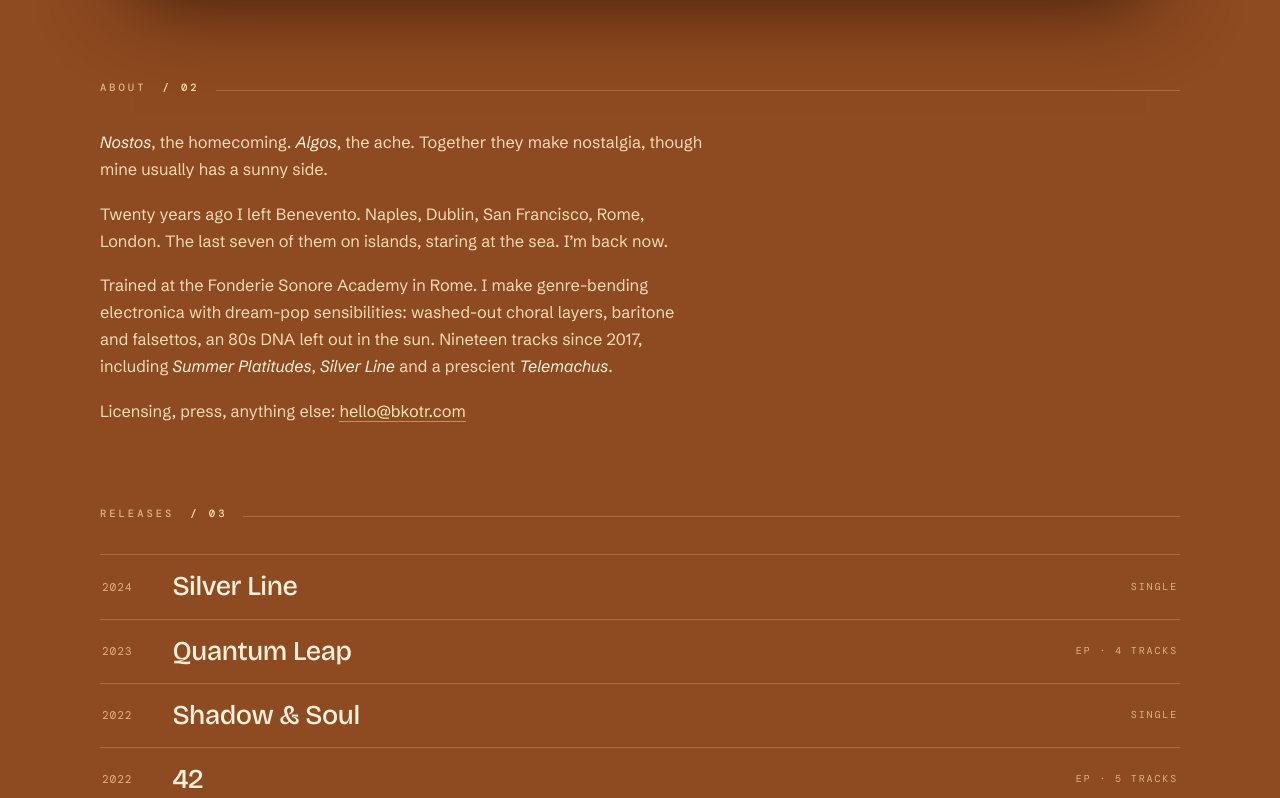
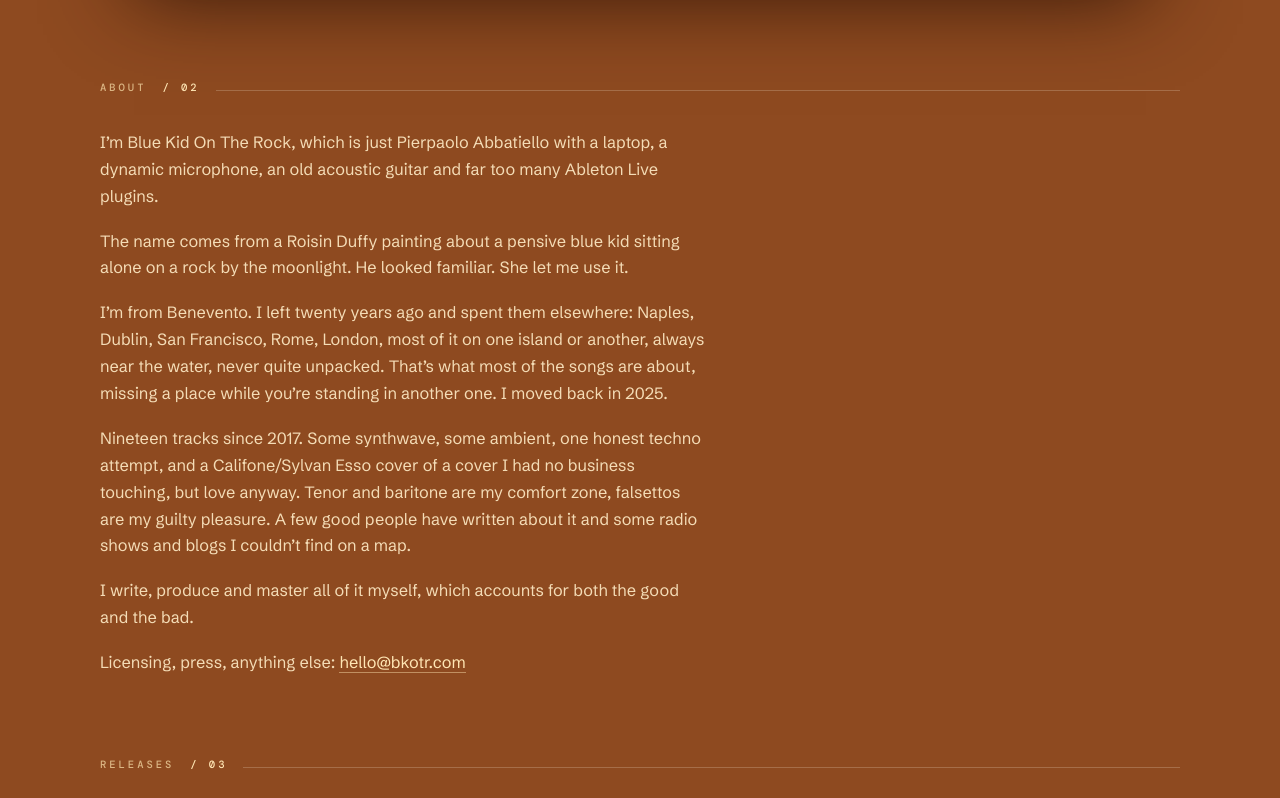
Before and after one commit to pabbatiello/bkotr-site, a plain HTML site: page index.html in a window 1280 px wide. Shown: the part 1284-2082 px from the top of the page. Drawn offline with nearby package versions, Linux system fonts and the light colour scheme; animation ran at ten frames a second; a web font is replaced by a local one.

Commit message:
Rewrite About with approved artist bio (name origin, cities, self-made, honest)
Co-Authored-By: Claude Opus 4.8 <noreply@anthropic.com>

```diff
--- a/index.html
+++ b/index.html
@@ -254,14 +254,11 @@ footer .sig{font-family:"Schibsted Grotesk",system-ui,sans-serif;font-style:ital
     <section id="about">
       <div class="head">About <b>/ 02</b></div>
       <div class="prose">
-        <p><em>Nostos</em>, the homecoming. <em>Algos</em>, the ache. Together they make nostalgia,
-        though mine usually has a sunny side.</p>
-        <p>Twenty years ago I left Benevento. Naples, Dublin, San Francisco, Rome, London. The last
-        seven of them on islands, staring at the sea. I&rsquo;m back now.</p>
-        <p>Trained at the Fonderie Sonore Academy in Rome. I make genre-bending electronica with
-        dream-pop sensibilities: washed-out choral layers, baritone and falsettos, an 80s DNA left
-        out in the sun. Nineteen tracks since 2017, including <em>Summer Platitudes</em>,
-        <em>Silver Line</em> and a prescient <em>Telemachus</em>.</p>
+        <p>I&rsquo;m Blue Kid On The Rock, which is just Pierpaolo Abbatiello with a laptop, a dynamic microphone, an old acoustic guitar and far too many Ableton Live plugins.</p>
+        <p>The name comes from a Roisin Duffy painting about a pensive blue kid sitting alone on a rock by the moonlight. He looked familiar. She let me use it.</p>
+        <p>I&rsquo;m from Benevento. I left twenty years ago and spent them elsewhere: Naples, Dublin, San Francisco, Rome, London, most of it on one island or another, always near the water, never quite unpacked. That&rsquo;s what most of the songs are about, missing a place while you&rsquo;re standing in another one. I moved back in 2025.</p>
+        <p>Nineteen tracks since 2017. Some synthwave, some ambient, one honest techno attempt, and a Califone/Sylvan Esso cover of a cover I had no business touching, but love anyway. Tenor and baritone are my comfort zone, falsettos are my guilty pleasure. A few good people have written about it and some radio shows and blogs I couldn&rsquo;t find on a map.</p>
+        <p>I write, produce and master all of it myself, which accounts for both the good and the bad.</p>
         <p>Licensing, press, anything else: <a href="mailto:hello@bkotr.com">hello@bkotr.com</a></p>
       </div>
     </section>
```
